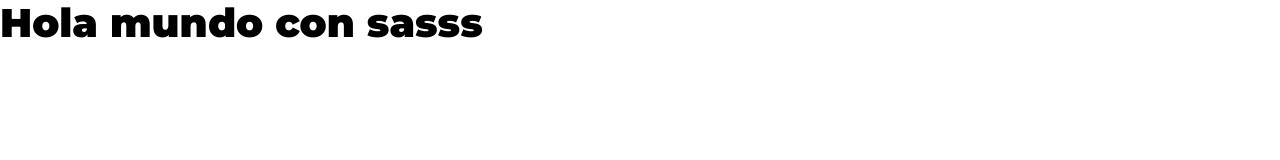
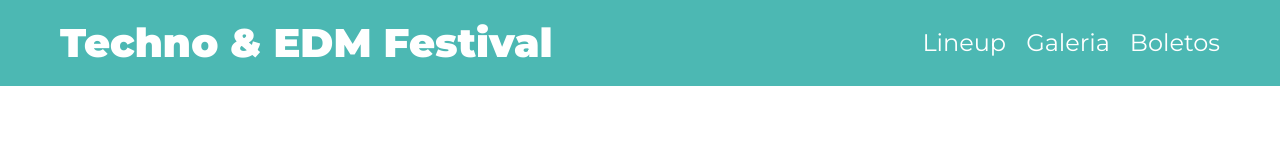
Before and after one commit to Erebuxs/FestivalDeMusica, a website: page index.html in a window 1280 px wide. Drawn offline with Linux system fonts and the light colour scheme.

Commit message:
sass header

```diff
--- a/index.html
+++ b/index.html
@@ -10,6 +10,18 @@
     <link rel="stylesheet" href="build/css/app.css">
 </head>
 <body>
-    <h1>Hola mundo con sasss</h1>
+
+    <header class="header">
+        <div class="contenedor contenido-header">
+            <h1>Techno & EDM Festival</h1>
+
+            <nav class="navegacion-principal">
+                <a href="#">Lineup</a>
+                <a href="#">Galeria</a>
+                <a href="#">Boletos</a>
+            </nav>
+        </div>
+    </header>
+
 </body>
 </html>
--- a/src/scss/app.scss
+++ b/src/scss/app.scss
@@ -1 +1,2 @@
 @forward 'base';
+@forward 'layout';
--- /dev/null
+++ b/src/scss/layout/_header.scss
@@ -0,0 +1,29 @@
+@use 'base/variables' as v;
+
+.header {
+    background-color: v.$verde;
+
+    .contenido-header {
+        padding: 2rem;
+        display: flex;
+        justify-content: space-between;
+        align-items: center;
+    }
+
+    h1 {
+        color: v.$blanco;
+        margin: 0;
+    }
+}
+
+.navegacion-principal {
+    display: flex;
+    gap: 2rem;
+    a {
+        color: v.$blanco;
+        font-size: 2.4rem;
+        &:hover {
+            color: v.$amarillo;
+        }
+    }
+}
--- /dev/null
+++ b/src/scss/layout/_index.scss
@@ -0,0 +1 @@
+@forward 'header';
```
Also changed, not shown: build/css/app.css.
